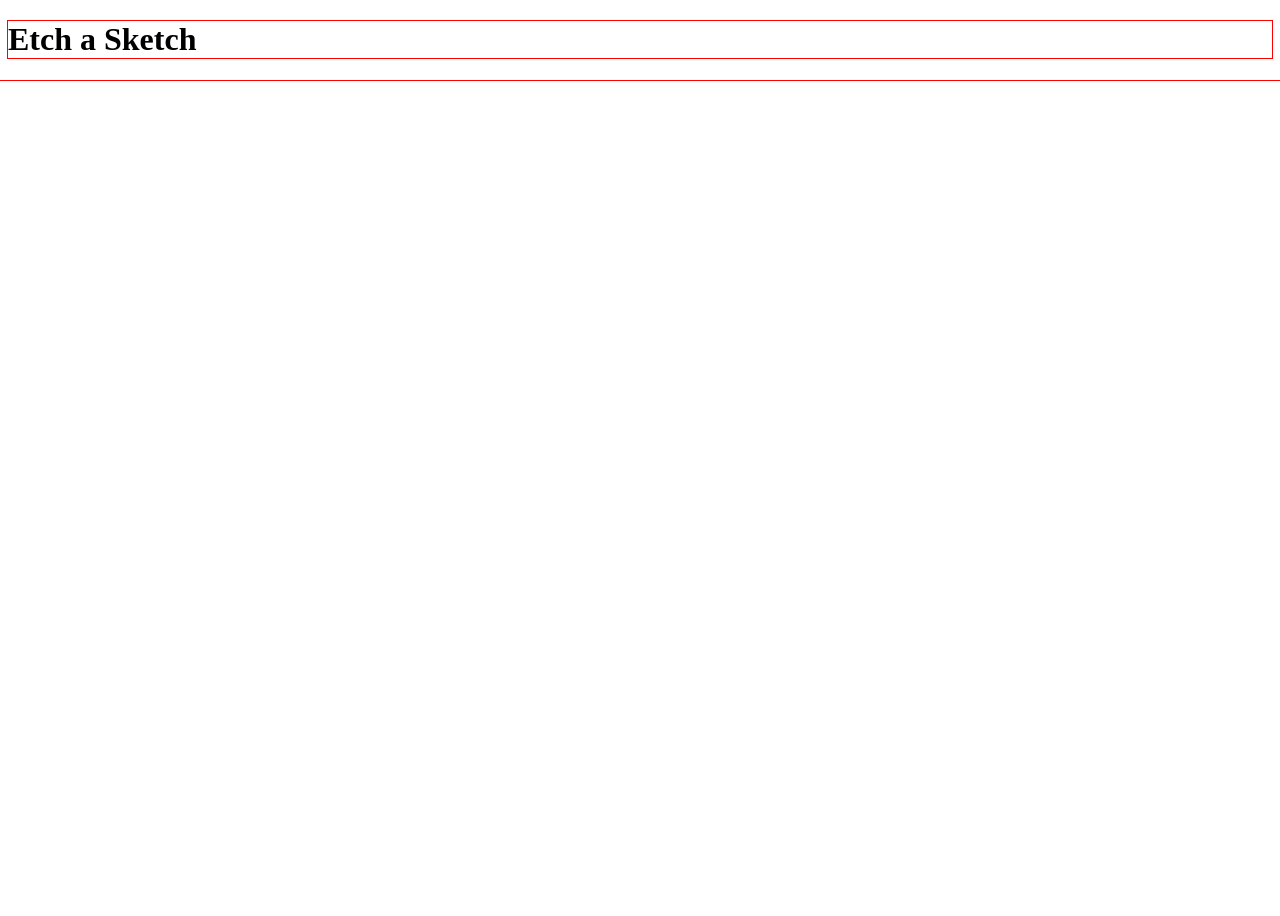
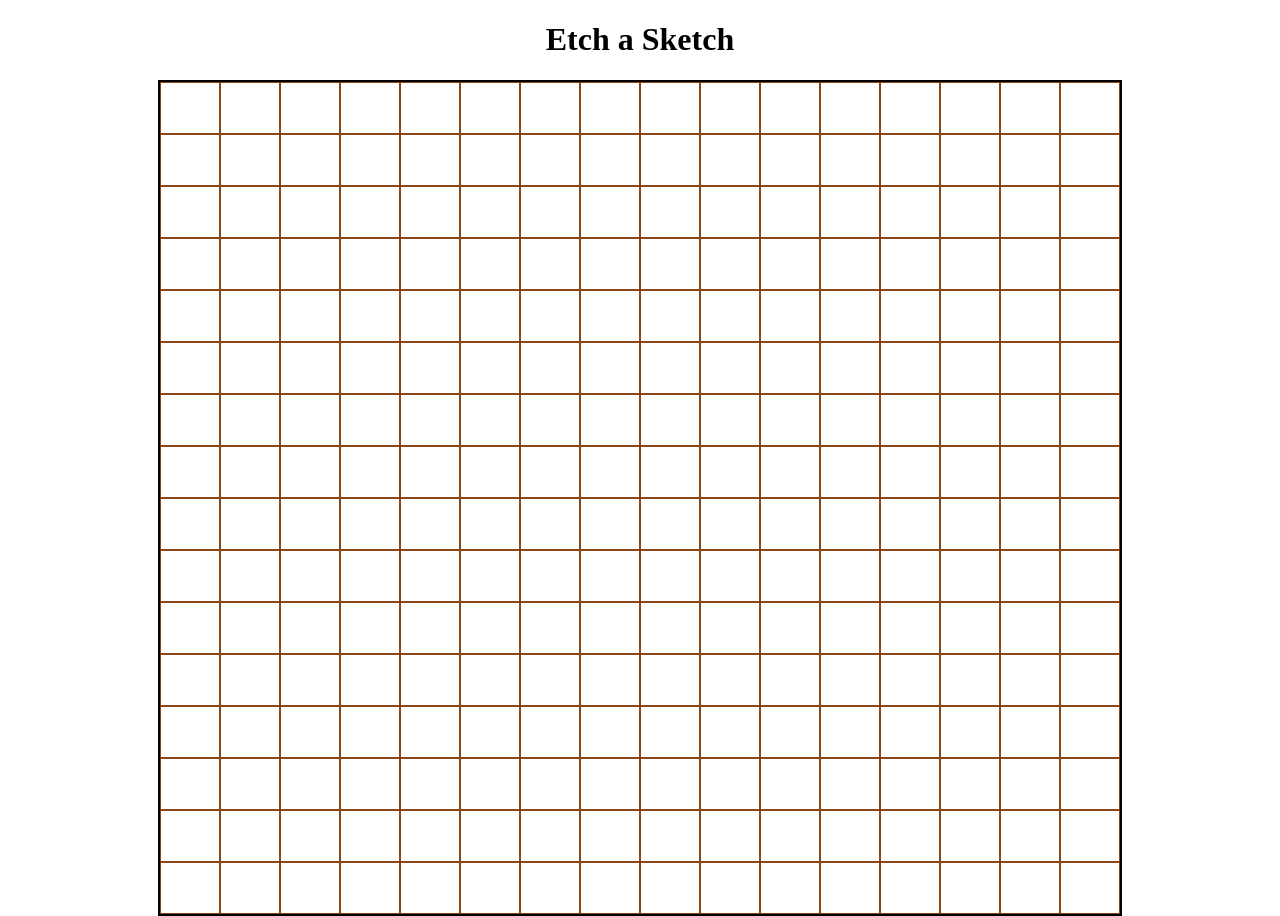
Before and after one commit to srhqmp/etch-a-sketch, a plain HTML site: page index.html in a window 1280 px wide. Before the commit the page ends 800 px from the top, so only its background shows below. Drawn offline with Linux system fonts and the light colour scheme.

Commit message:
feat: add sketch area and hover effect

```diff
--- a/index.html
+++ b/index.html
@@ -10,5 +10,8 @@
   </head>
   <body>
     <h1>Etch a Sketch</h1>
+    <div class="container">
+      <div class="sketch-area"></div>
+    </div>
   </body>
 </html>
--- a/script.js
+++ b/script.js
@@ -1 +1,27 @@
-console.log("Hello world");
+const sketchArea = document.querySelector(".sketch-area");
+
+let x = 16;
+let y = 16;
+
+function createSquare() {
+  const square = document.createElement("div");
+  square.className = "square";
+  return square;
+}
+
+for (let i = 0; i < y; i++) {
+  const row = document.createElement("div");
+  row.className = "row";
+  sketchArea.appendChild(row);
+
+  for (let j = 0; j < x; j++) {
+    const square = createSquare();
+    row.appendChild(square);
+  }
+}
+
+const square = document.querySelectorAll(".square").forEach((div) => {
+  div.addEventListener("mouseover", (event) => {
+    div.style.backgroundColor = "black";
+  });
+});
--- a/style.css
+++ b/style.css
@@ -1,3 +1,34 @@
 * {
-  outline: 1px solid red;
+  /* outline: 1px solid red; */
 }
+
+body {
+  margin: 0;
+  padding: 0;
+}
+
+h1 {
+  text-align: center;
+}
+
+.container {
+  display: flex;
+  justify-content: center;
+}
+
+.sketch-area {
+  width: 960px;
+  border: 2px solid black;
+}
+
+.row {
+  display: flex;
+  justify-content: flex-start;
+}
+
+.square {
+  width: 50px;
+  height: 50px;
+  border: 1px solid saddlebrown;
+  flex: 1;
+}
```
